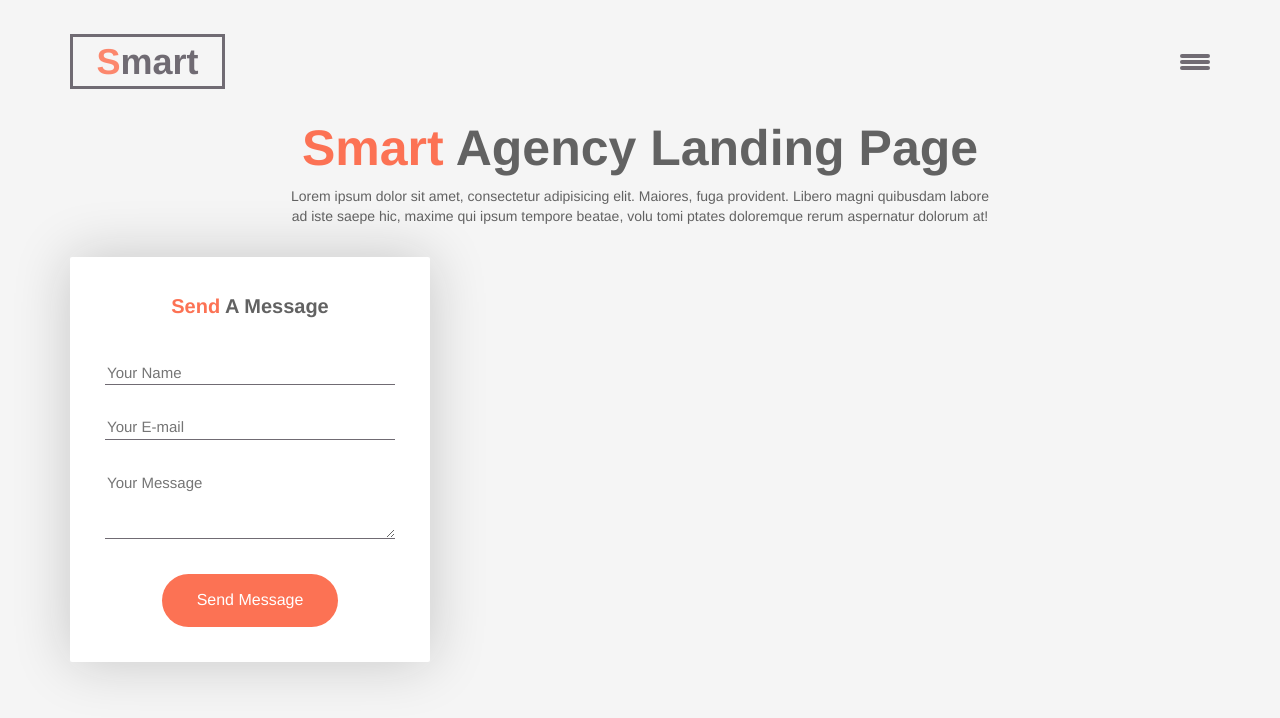
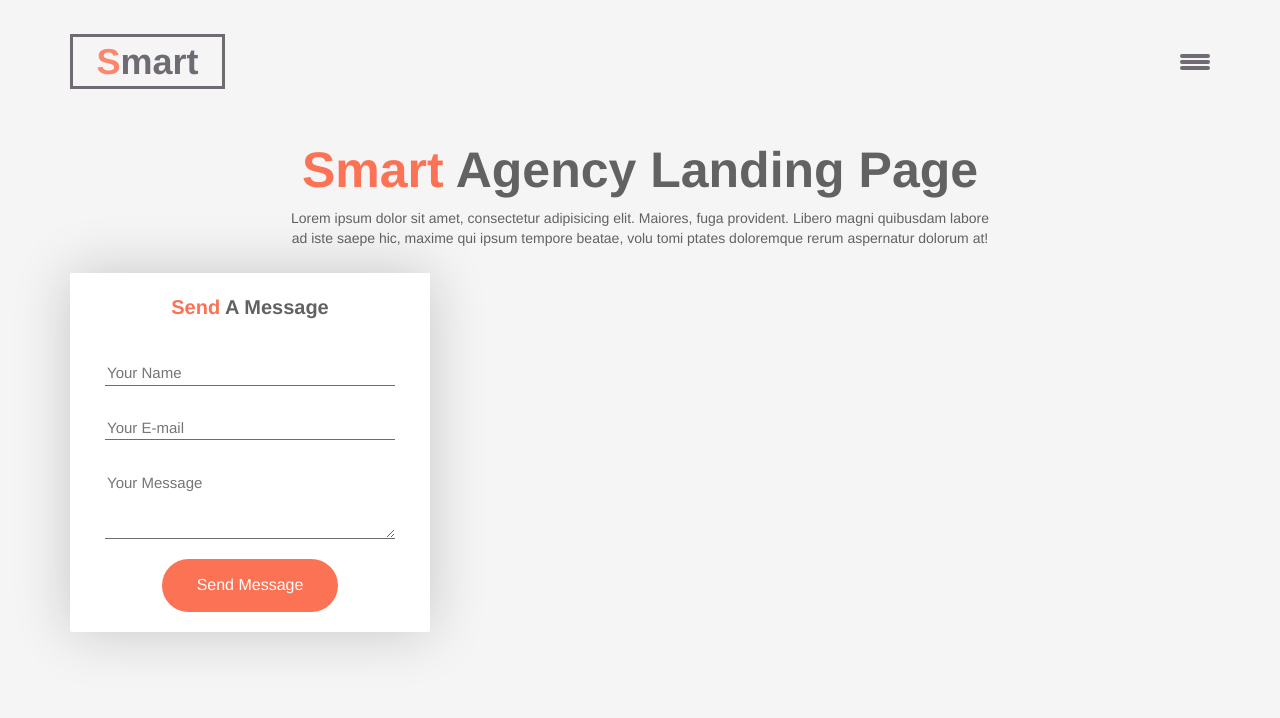
Before and after one commit to evgenybalashov/evgenybalashov.github.io, a plain HTML site: page lesson12/index.html in a window 1280 px wide. Drawn offline with nearby package versions, Linux system fonts and the light colour scheme.

Commit message:
lesson12 vol.1

```diff
--- a/lesson12/css/style.less
+++ b/lesson12/css/style.less
@@ -55,7 +55,7 @@ header{
 	}
 	&-text {
 		text-align: center;
-		margin-top: 1%;
+		margin-top: 3%;
 		h1{
 			font-size: 50px;
 			.opn-bold;
@@ -70,8 +70,8 @@ header{
 	}
 	&-form{
 		background-color: @write;
-		margin-top: 6%;
-		padding: 35px;
+		margin-top: 4%;
+		padding: 20px 35px;
 		-webkit-box-shadow: 0px 0px 57px 0px rgba(20, 20, 21, 0.2);
 		 box-shadow: 0px 0px 57px 0px rgba(20, 20, 21, 0.2);
 		-webkit-border-radius: 2px;
@@ -94,7 +94,7 @@ header{
 			color: @write;
 			display: block;
 			margin: 0 auto;
-			margin-top: 30px;
+			margin-top: 15px;
 			font-size: 16px;
 			-webkit-border-radius: 50px;
 			-moz-border-radius: 50px;
```
Also changed, not shown: lesson12/css/style.css.
